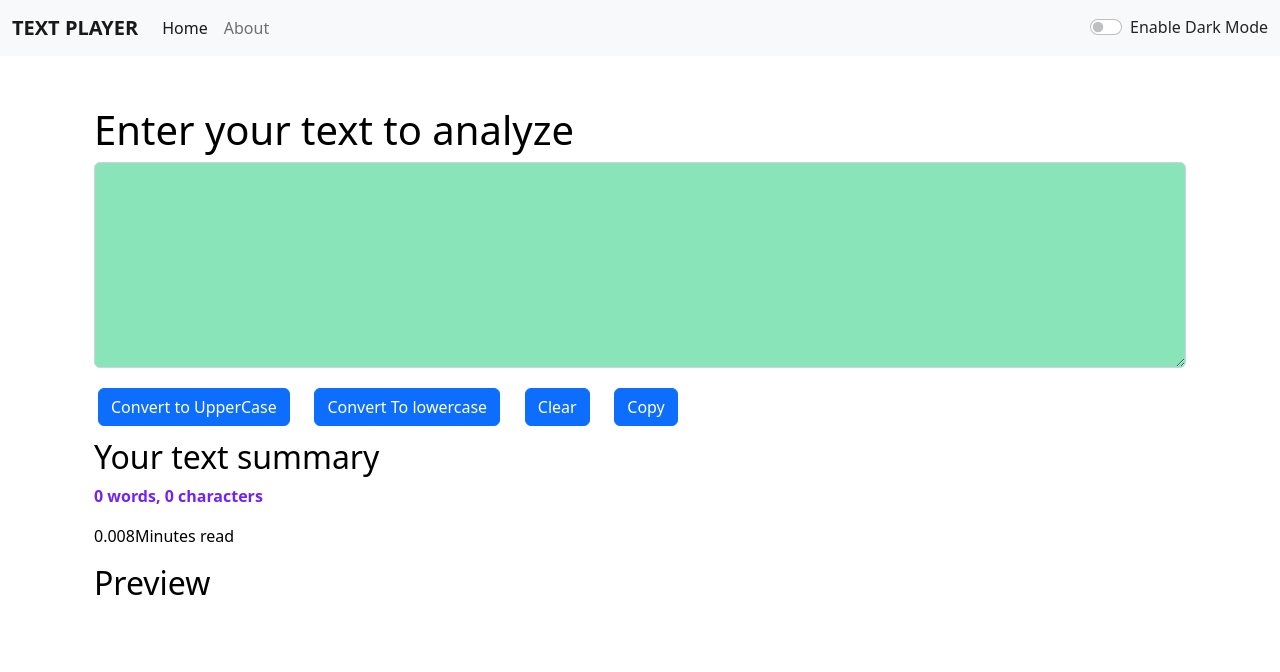
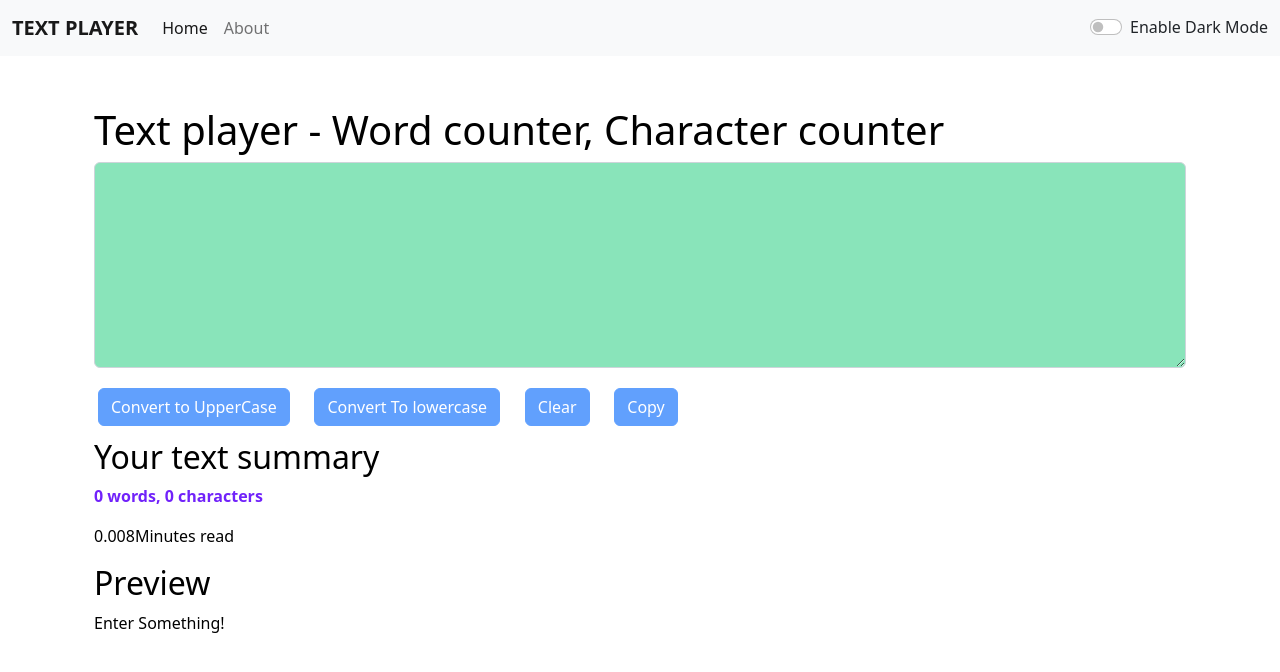
Before and after one commit to EricKart/Text_Calculator, a React (Create React App) app: page / in a window 1280 px wide. Shown: the top 672 px of the page. Built offline with nearby package versions, Linux system fonts and the light colour scheme.

Commit message:
Fixed last only certain things left

```diff
--- a/public/index.html
+++ b/public/index.html
@@ -7,7 +7,7 @@
     <meta name="theme-color" content="#000000" />
     <meta
       name="description"
-      content="Text Player is a word and character counter which also provide tool to change text or alphabate to Uppercase and Lowercase and can manipulate them as per the requirement also can copy to clipboard!"
+      content="Text Player is a tool to count word and character also to change to lowercase and uppercase"
     />
     <link rel="apple-touch-icon" href="%PUBLIC_URL%/favicon-16x16.png" />
     <!--
@@ -25,7 +25,7 @@
       work correctly both with client-side routing and a non-root public URL.
       Learn how to configure a non-root public URL by running `npm run build`.
     -->
-    <title>Text Player Home</title>
+    <title>Text Player -  word counter | character counter | lowercase to uppercase | uppercase to lowercase</title>
   </head>
   <body>
     <noscript>You need to enable JavaScript to run this app.</noscript>
--- a/src/App.js
+++ b/src/App.js
@@ -51,7 +51,7 @@ export default function App() {
     <div className="container mb-3">
       <Routes>
         <Route exact path="/about" element={<About mode={mode}/>} />
-        <Route exact path="/" element={<TextForm heading="Enter your text to analyze" mode={mode} showAlert={showAlert}/>}/>
+        <Route exact path="/" element={<TextForm heading="Text player -  Word counter, Character counter" mode={mode} showAlert={showAlert}/>}/>
         {/* <About/>  */}
       </Routes>
     </div>
--- a/src/components/TextForm.js
+++ b/src/components/TextForm.js
@@ -27,7 +27,6 @@ export default function TextForm(props) {
     console.log("Copied to clipboard");
     var text = document.getElementById("MyBox");
     text.select();
-    text.setSelectionRange(0, 9999);
     navigator.clipboard.writeText(text.value);
     props.showAlert("Copied to clipboard!", "success");
   }
@@ -53,19 +52,19 @@ const handleClearclick = ()=> {
         <div className="mb-3">
              <textarea className="form-control" value={text} /*</div>value1={count}</div>*/ style={{background: props.mode==='light'? '#89e4ba': 'white', color: props.mode==="dark"? "black" : "black"}} onChange={handleOnchange} id="MyBox"  rows="8"></textarea>
         </div>
-        <span><button className='btn btn-primary mx-1 my-1' onClick={handleUpClick}>Convert to UpperCase</button> &nbsp;&nbsp;&nbsp;
+        <span><button disabled={text.length===0} className='btn btn-primary mx-1 my-1' onClick={handleUpClick}>Convert to UpperCase</button> &nbsp;&nbsp;&nbsp;
         {/* <button className='btn btn-primary' onClick={handleUpClick1}>Count Characters</button>
         &nbsp;&nbsp;&nbsp;  */}
-        <button className='btn btn-primary mx-1 my-1' onClick={handleLoClick}>Convert To lowercase</button> &nbsp;&nbsp;&nbsp;
-        <button className='btn btn-primary mx-1 my-1' onClick={handleClearclick}>Clear</button> &nbsp;&nbsp;&nbsp;
-        <button className='btn btn-primary mx-1 my-1' onClick={handleCopyClick}>Copy</button></span>
+        <button disabled={text.length===0}  className='btn btn-primary mx-1 my-1' onClick={handleLoClick}>Convert To lowercase</button> &nbsp;&nbsp;&nbsp;
+        <button disabled={text.length===0}  className='btn btn-primary mx-1 my-1' onClick={handleClearclick}>Clear</button> &nbsp;&nbsp;&nbsp;
+        <button disabled={text.length===0}  className='btn btn-primary mx-1 my-1' onClick={handleCopyClick}>Copy</button></span>
     </div>
     <div className='container my-2' style={{color: props.mode==="dark"? 'white': "black"}}>
       <h2>Your text summary</h2>
       <p style={{color: props.mode==="dark"? '#00FF33': "#7122FA"}}><strong>{text.split(" ").filter((element)=>{return element.length!==0}).length} words, {text.length} characters</strong></p>
       <p>{0.008 * text.split(" ").length}Minutes read</p>
       <h2>Preview</h2>
-      <p>{text}</p>
+      <p>{text.length>0? text:"Enter Something!"}</p>
     </div>
     </>
   )
```
